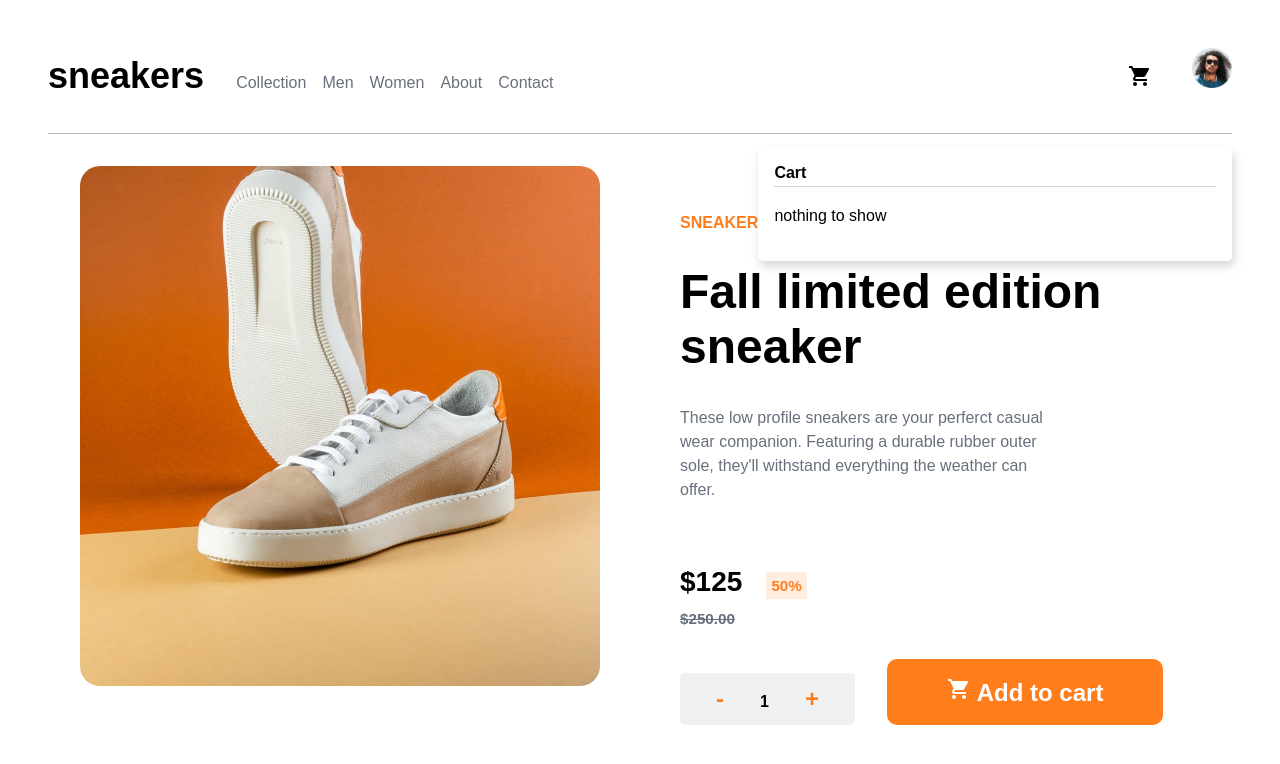
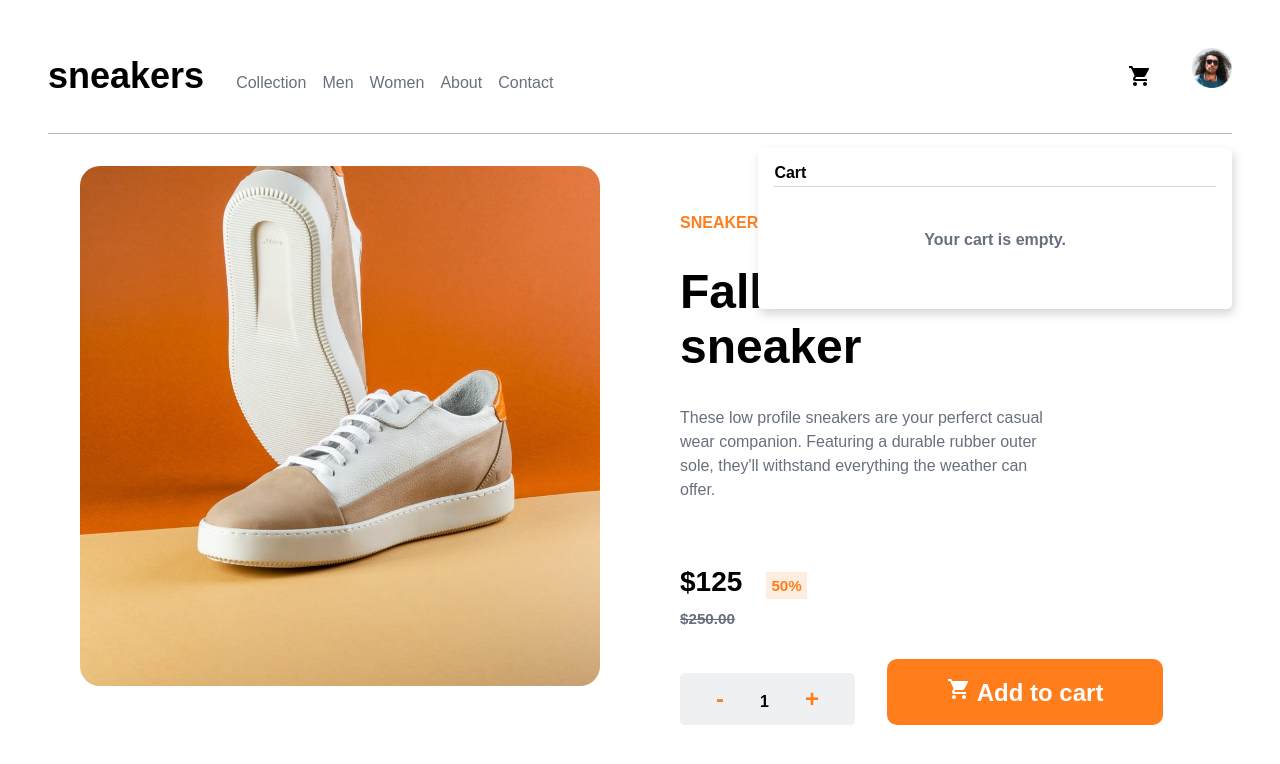
Before and after one commit to nonsoo/ecomm--app, a React (Create React App) app: page / in a window 1280 px wide. Both pictures are taken after a click on the icon 1140 px from the left and 76 px from the top of the page. Shown: the top 764 px of the page. Built offline with nearby package versions, Linux system fonts and the light colour scheme; a web font is replaced by a local one.

Commit message:
clean up carts submenu

```diff
--- a/src/components/CartItem.jsx
+++ b/src/components/CartItem.jsx
@@ -1,4 +1,5 @@
 import React from "react";
+import { IoTrashOutline } from "react-icons/io5";
 
 const CartItem = ({ imgName, itemName, itemPrice, itemQty, itemSubTotal }) => {
   return (
@@ -10,6 +11,7 @@ const CartItem = ({ imgName, itemName, itemPrice, itemQty, itemSubTotal }) => {
           {`$${itemPrice}`} x {itemQty} <span>$ {`$${itemSubTotal}`}</span>
         </p>
       </div>
+      <IoTrashOutline className="cartItem__Trash" />
     </div>
   );
 };
--- a/src/components/ShopCart.jsx
+++ b/src/components/ShopCart.jsx
@@ -19,7 +19,9 @@ const ShopCart = () => {
             itemSubTotal={currCart.ProdPrice * currCart.currentQty}
           />
         ) : (
-          <p>nothing to show</p>
+          <div className="emptyCartSign">
+            <p>Your cart is empty.</p>
+          </div>
         )}
       </div>
       {currCart && <button className="checkoutBtn">Checkout</button>}
--- a/src/css/comps.css
+++ b/src/css/comps.css
@@ -201,9 +201,15 @@
 
 .cartItem {
   display: flex;
+  /* justify-content: space-between; */
   gap: 1rem;
 }
 
+.cartItem__Trash {
+  font-size: 1.5em;
+  cursor: pointer;
+  margin-left: 5rem;
+}
 .cartItem__img {
   width: 60px;
   height: 60px;
@@ -216,6 +222,9 @@
   text-transform: capitalize;
   color: var(--col-Sec-grayBlue);
 }
+.cartItem__Qty {
+  text-transform: lowercase;
+}
 
 .cartItem__Name {
   margin-bottom: 0.25em;
@@ -224,6 +233,18 @@
 .cartItem__Qty span {
   font-weight: var(--fw-sec);
   color: var(--col-Sec-black);
+}
+
+.emptyCartSign {
+  width: 100%;
+  padding: 1.5rem;
+  display: grid;
+  place-items: center;
+}
+
+.emptyCartSign p {
+  color: var(--col-Sec-grayBlue);
+  font-weight: var(--fw-sec);
 }
 
 @media screen and (max-width: 800px) {
```
